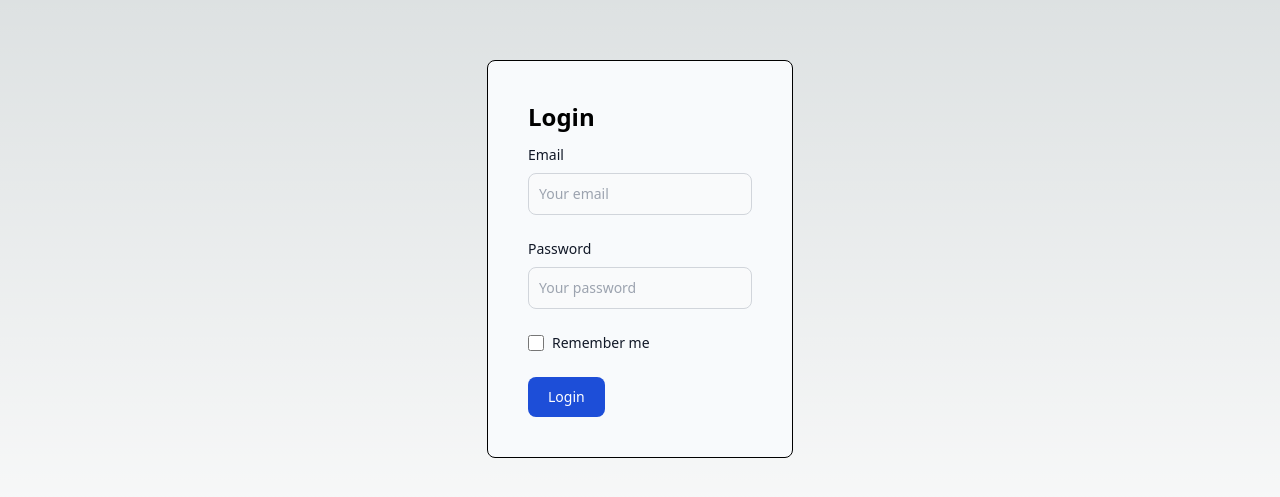
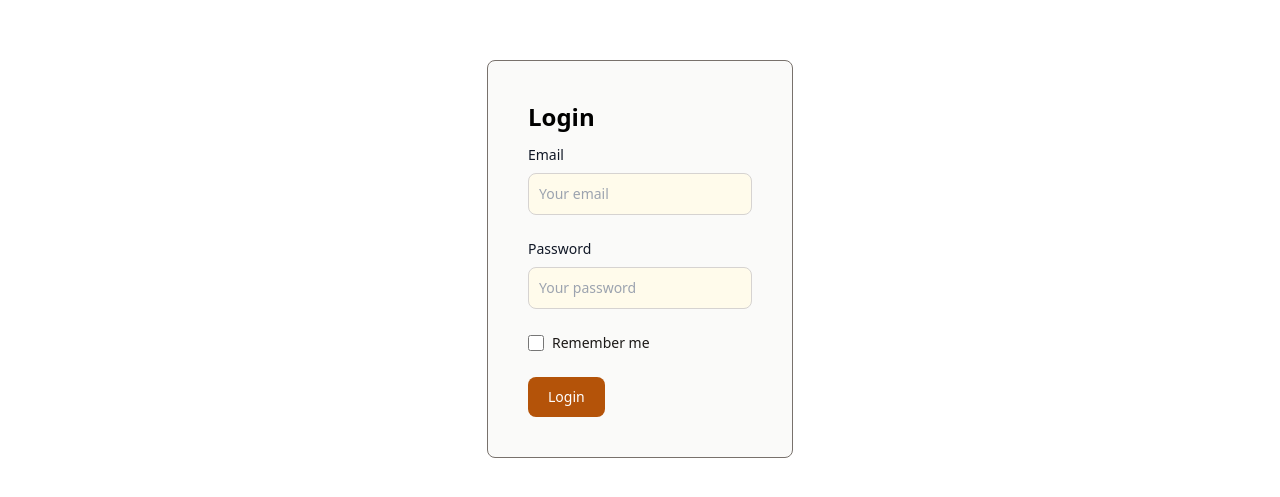
Before and after one commit to Sergeew-K-V/cartographers_client, a Next.js app: page / in a window 1280 px wide. Shown: the part 141-638 px from the top of the page. Built offline with nearby package versions, Linux system fonts and the light colour scheme.

Commit message:
refactor: colors

```diff
--- a/app/styles/globals.css
+++ b/app/styles/globals.css
@@ -1,22 +1,14 @@
 @tailwind base;
 @tailwind components;
 @tailwind utilities;
-
+/*
 :root {
   --foreground-rgb: 0, 0, 0;
   --background-start-rgb: 214, 219, 220;
   --background-end-rgb: 255, 255, 255;
-}
+} */
 
-@media (prefers-color-scheme: dark) {
-  :root {
-    --foreground-rgb: 255, 255, 255;
-    --background-start-rgb: 0, 0, 0;
-    --background-end-rgb: 0, 0, 0;
-  }
-}
-
-body {
+/* body {
   color: rgb(var(--foreground-rgb));
   background: linear-gradient(
       to bottom,
@@ -24,4 +16,4 @@ body {
       rgb(var(--background-end-rgb))
     )
     rgb(var(--background-start-rgb));
-}
+} */
--- a/features/Login/ui/LoginForm.tsx
+++ b/features/Login/ui/LoginForm.tsx
@@ -17,7 +17,7 @@ const LoginForm = (): JSX.Element => {
 
   return (
     <form
-      className="p-10 bg-slate-50 border-black border rounded-lg"
+      className="p-10 bg-secondary-50 border-secondary-500 border rounded-lg"
       onSubmit={handleSubmit}
     >
       <h1 className="font-bold text-2xl mb-3">Login</h1>
@@ -42,13 +42,13 @@ const LoginForm = (): JSX.Element => {
             id="remember"
             type="checkbox"
             value=""
-            className="w-4 h-4 border border-gray-300 rounded bg-gray-50 focus:ring-3 focus:ring-blue-300 dark:bg-gray-700 dark:border-gray-600 dark:focus:ring-blue-600 dark:ring-offset-gray-800 dark:focus:ring-offset-gray-800"
+            className="w-4 h-4 border border-secondary-300 rounded bg-secondary-50 focus:ring-3 focus:ring-primary-300"
             required
           />
         </div>
         <label
           htmlFor="remember"
-          className="ml-2 text-sm font-medium text-gray-900 dark:text-gray-300"
+          className="ml-2 text-sm font-medium text-secondary-900 "
         >
           Remember me
         </label>
--- a/shared/ui/Button.tsx
+++ b/shared/ui/Button.tsx
@@ -17,7 +17,7 @@ const Button = ({
     <button
       type={type ? type : 'button'}
       className={
-        'text-white bg-blue-700 hover:bg-blue-800 focus:ring-4 focus:outline-none focus:ring-blue-300 font-medium rounded-lg text-sm w-full sm:w-auto px-5 py-2.5 text-center' +
+        'text-white bg-primary-700 hover:bg-primary-800 focus:ring-4 focus:outline-none focus:ring-primary-300 font-medium rounded-lg text-sm w-full sm:w-auto px-5 py-2.5 text-center' +
         className
       }
       onClick={onClick}
--- a/shared/ui/Input.tsx
+++ b/shared/ui/Input.tsx
@@ -41,7 +41,7 @@ const Input = ({
         disabled={disabled}
         readOnly={readonly}
         className={
-          'bg-gray-50 border border-gray-300 text-gray-900 text-sm rounded-lg focus:ring-blue-500 focus:border-blue-500 block w-full p-2.5' +
+          'bg-primary-50 border border-secondary-300 text-secondary-900 text-sm rounded-lg focus:ring-primary-500 focus:border-primary-500 block w-full p-2.5 autofill:shadow-[inset_0_0_0px_1000px_rgb(255,255,255)] ' +
           (className ? className : '')
         }
       />
--- a/tailwind.config.js
+++ b/tailwind.config.js
@@ -11,8 +11,8 @@ module.exports = {
   theme: {
     extend: {
       colors: {
-        primary: colors.blue,
-        secondary: colors.gray,
+        primary: colors.amber,
+        secondary: colors.stone,
       },
     },
   },
```
